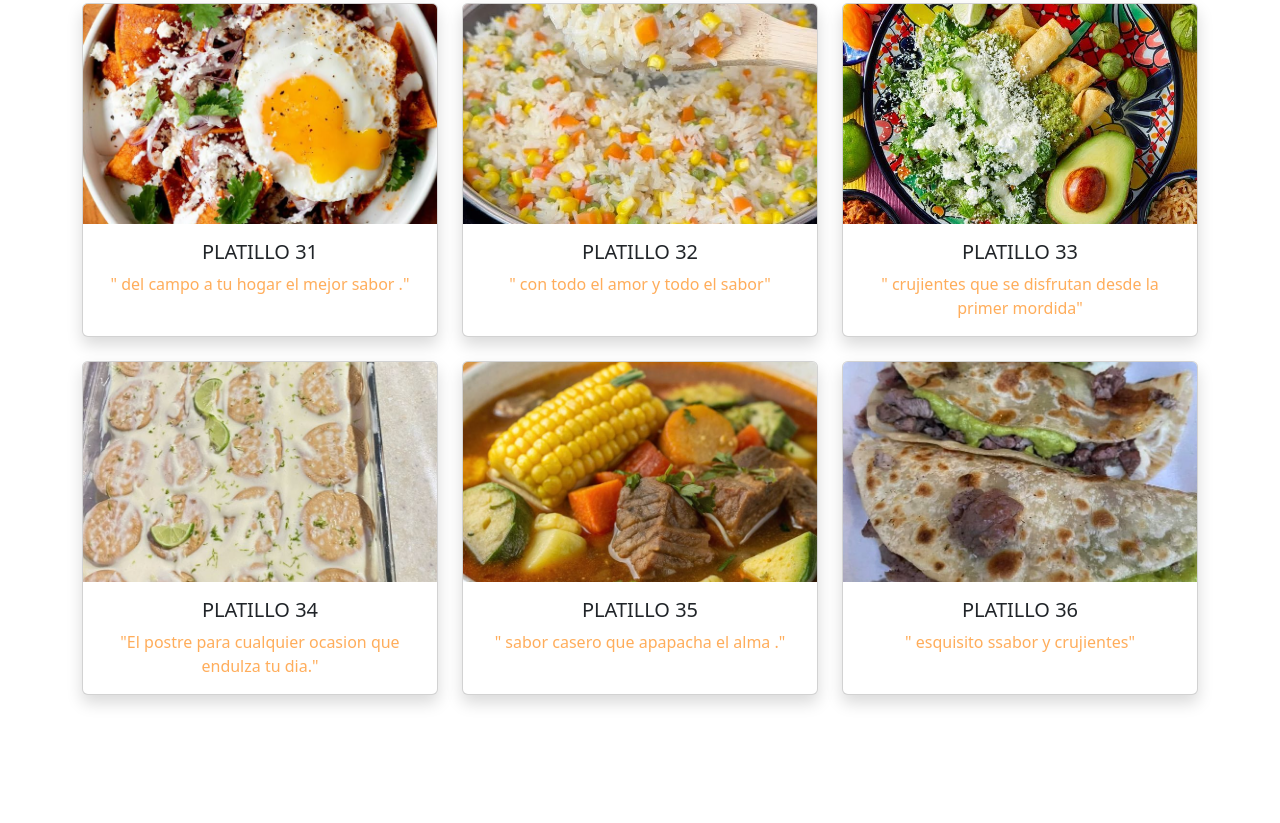
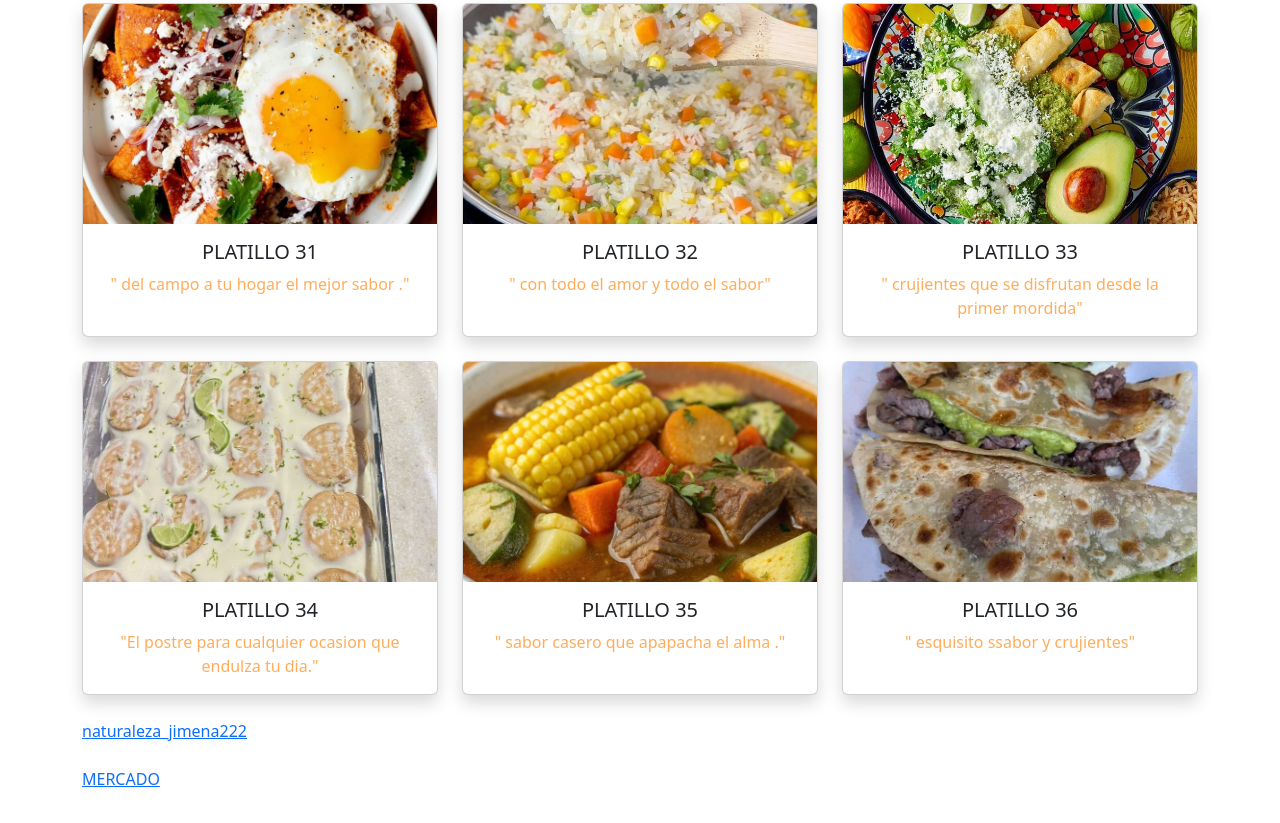
Before and after one commit to mimisjimis05-byte/WEBSITE-CECyMagic-Noemi, a plain HTML site: page index.html in a window 1280 px wide. Shown: the part 3609-4432 px from the top of the page. Before the commit the page ends 4352 px from the top, so only its background shows below. Drawn offline with nearby package versions, Linux system fonts and the light colour scheme.

Commit message:
Update index.html

```diff
--- a/index.html
+++ b/index.html
@@ -366,13 +366,11 @@
                 </div>
             </div>
         </div>
+      <a HREF="Naturaleza.html">naturaleza_jimena222</a>
+<a HREF="Mercado.html">MERCADO</a>
 
 
 
 
-
-    </div>
-</div>
-
 </body>
 </html>
```
